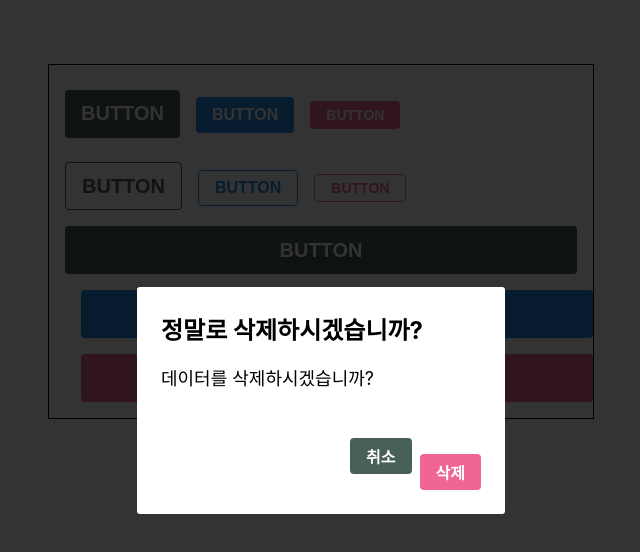
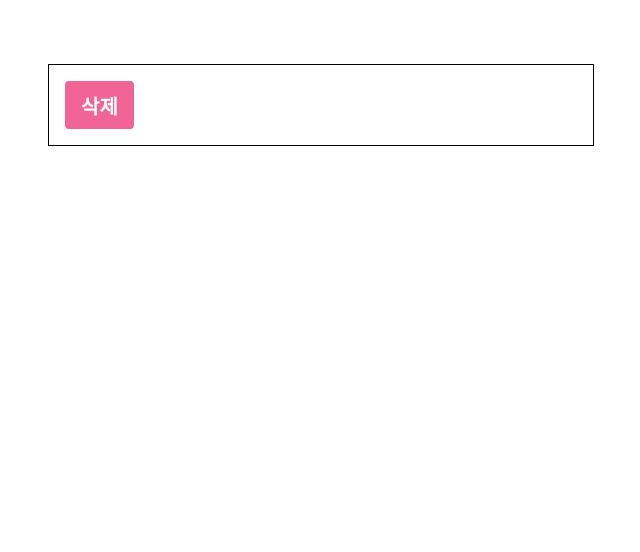
Before and after one commit to Taeyeon-Lim/React-styled-components, a React (Create React App) app: page / in a window 1280 px wide. Shown: the top 552 px of the page, without its empty margins (319-959 px from the left). Built offline with nearby package versions, Linux system fonts and the light colour scheme.

Commit message:
feature/Add dialog(button: 취소/삭제 skin)

```diff
--- a/src/App.js
+++ b/src/App.js
@@ -1,3 +1,4 @@
+import { useState } from 'react';
 import styled, { ThemeProvider } from 'styled-components';
 import Button from './Components/Button';
 import Dialog from './Components/Dialog';
@@ -11,56 +12,45 @@ const AppBlock = styled.div`
   padding: 1rem;
 `;
 
+const ButtonGroup = styled.div`
+  & + & {
+    margin-top: 1rem;
+  }
+`;
+
 const palette = {
   blue: '#228be6',
   gray: '#496057',
   pink: '#f06595',
 };
 
-const ButtonGroup = styled.div`
-  & + & {
-    margin-top: 1rem;
-  }
-`;
-
 function App() {
+  const [dialog, setDialog] = useState(false);
+  const onClick = () => {
+    setDialog(true);
+  };
+  const onConfirm = () => {
+    console.log('삭제');
+    setDialog(false);
+  };
+  const onCancel = () => {
+    console.log('취소');
+    setDialog(false);
+  };
   return (
     <ThemeProvider theme={{ palette }}>
       <AppBlock>
-        <ButtonGroup>
-          <Button color='gray' size='large'>
-            BUTTON
-          </Button>
-          <Button>BUTTON</Button>
-          <Button color='pink' size='small'>
-            BUTTON
-          </Button>
-        </ButtonGroup>
-        <ButtonGroup>
-          <Button color='gray' size='large' outline>
-            BUTTON
-          </Button>
-          <Button outline>BUTTON</Button>
-          <Button color='pink' size='small' outline>
-            BUTTON
-          </Button>
-        </ButtonGroup>
-        <ButtonGroup>
-          <Button color='gray' size='large' fullWidth>
-            BUTTON
-          </Button>
-          <Button size='large' fullWidth>
-            BUTTON
-          </Button>
-          <Button color='pink' size='large' fullWidth>
-            BUTTON
-          </Button>
-        </ButtonGroup>
+        <Button color='pink' size='large' onClick={onClick}>
+          삭제
+        </Button>
       </AppBlock>
       <Dialog
         title='정말로 삭제하시겠습니까?'
         confirmText='삭제'
         cancelText='취소'
+        visible={dialog}
+        onConfirm={onConfirm}
+        onCancel={onCancel}
       >
         데이터를 삭제하시겠습니까?
       </Dialog>
--- a/src/Components/Dialog.js
+++ b/src/Components/Dialog.js
@@ -35,23 +35,34 @@ const ButtonGroup = styled.div`
   justify-content: flex-end;
 `;
 
+// 버튼을 상속받아 스타일 재정의
 const ShortMarginButton = styled(Button)`
   & + & {
     margin-left: 0.5rem;
   }
 `;
 
-function Dialog({ title, children, confirmText, cancelText }) {
+function Dialog({
+  title,
+  children,
+  confirmText,
+  cancelText,
+  visible,
+  onConfirm,
+  onCancel,
+}) {
+  if (!visible) return null;
+
   return (
     <DarkBackground>
       <DialogBlock>
         <h3>{title}</h3>
         <p>{children}</p>
         <ButtonGroup>
-          <ShortMarginButton color='gray'>
+          <ShortMarginButton color='gray' onClick={onCancel}>
             {cancelText}
           </ShortMarginButton>
-          <ShortMarginButton color='pink'>
+          <ShortMarginButton color='pink' onClick={onConfirm}>
             {confirmText}
           </ShortMarginButton>
         </ButtonGroup>
```
Also changed, not shown: 1 other file (tests, documents, lock files or other folders).
